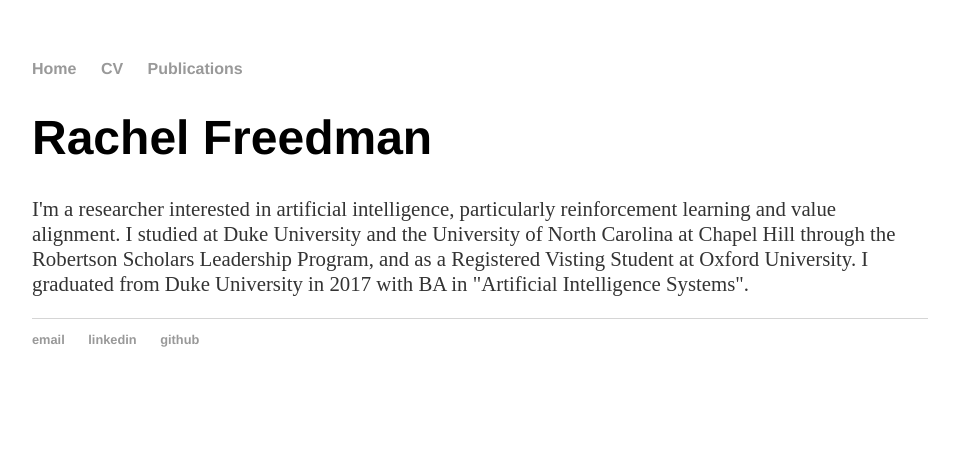
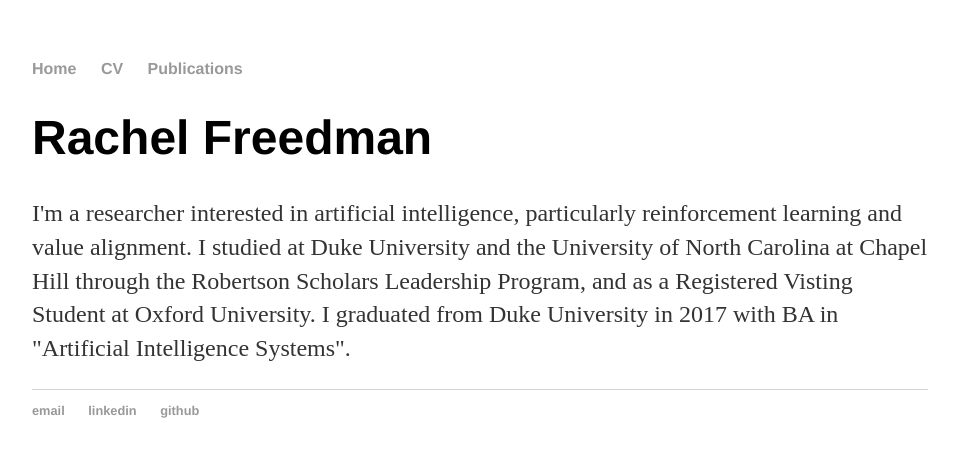
Before and after one commit to RachelFreedman/rachelfreedman.github.io, a Jekyll site: the page built from index.html, in a window 1280 px wide. Shown: the top 457 px of the page, without its empty margins (160-1119 px from the left). Built offline with Jekyll 4.4.1, drawn with Linux system fonts in a browser that asks for light colours.

Commit message:
big again

```diff
--- a/css/main.css
+++ b/css/main.css
@@ -24,8 +24,8 @@
     font-family:'Helvetica', 'Arial', 'Sans-Serif';
 }
 p {
-    font-size: 1.3em;
-    line-height: 1.2em;
+    font-size: 1.5em;
+    line-height: 1.4em;
     color: #333;
 }
 footer {
```
